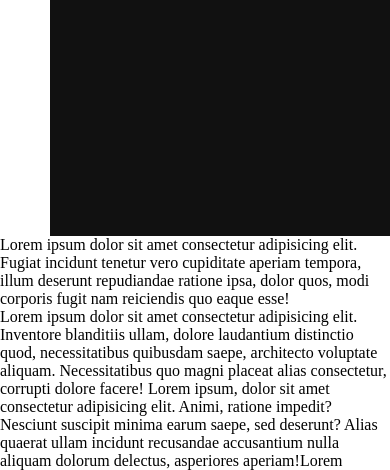
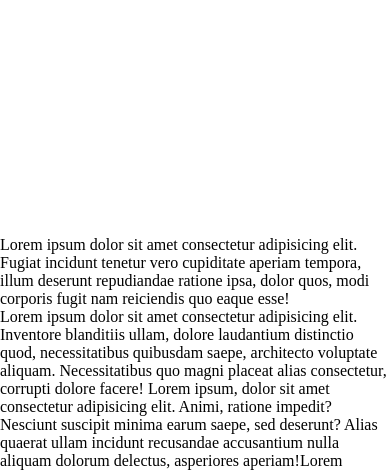
Before and after one commit to bharatigupta2405/Bharati.com, a plain HTML site: page index.html in a window 390 px wide. Shown: the part 608-1078 px from the top of the page. Drawn offline with nearby package versions, Linux system fonts and the light colour scheme.

Commit message:
portfolio website

```diff
--- a/style.css
+++ b/style.css
@@ -96,8 +96,8 @@
     font-weight: 600;
 }
 /*responsive media query start*/
+
 @media (max-width: 947px){
-
     .max-width{
         padding: 0 50px;
     }
@@ -112,7 +112,7 @@
         position: fixed;
         height: 100vh;
         width: 100%;
-        left: -100;
+        left: -100%;
         top: 0;
         background: #111;
         text-align: center;
```
